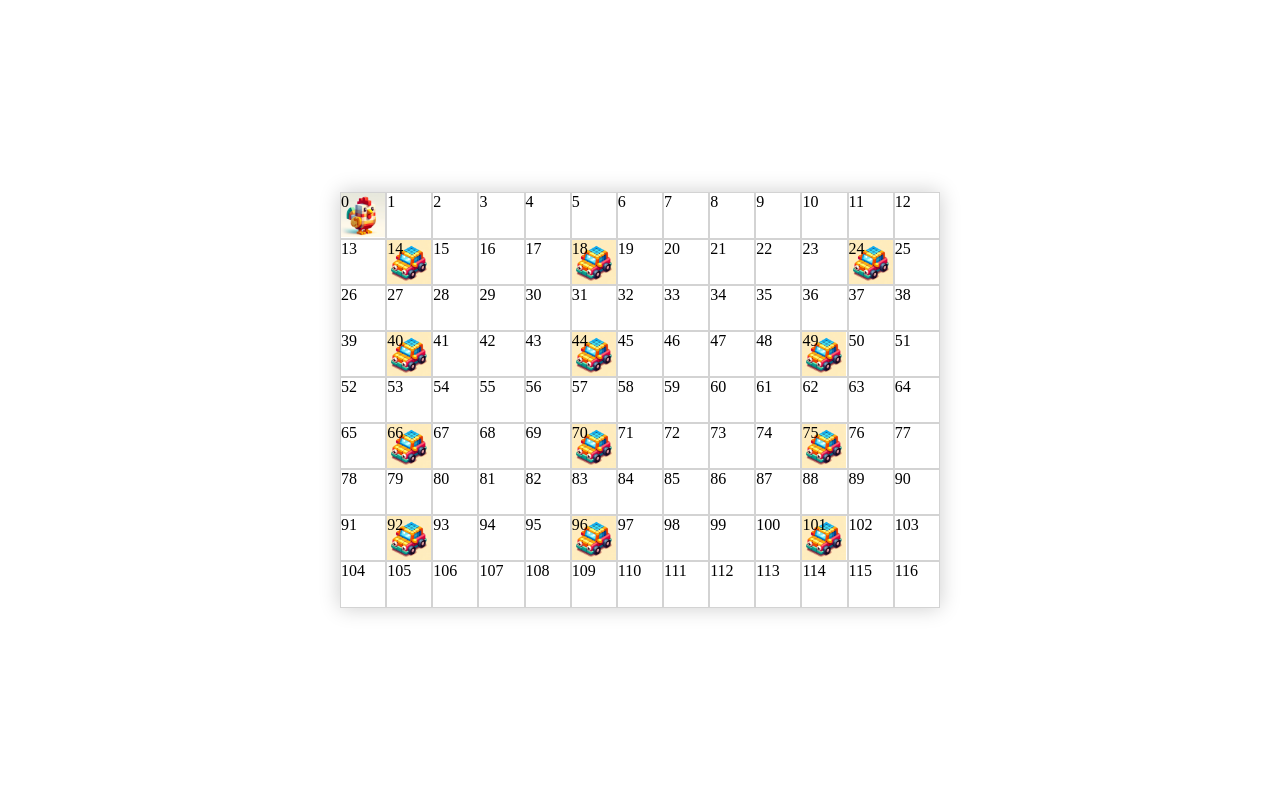
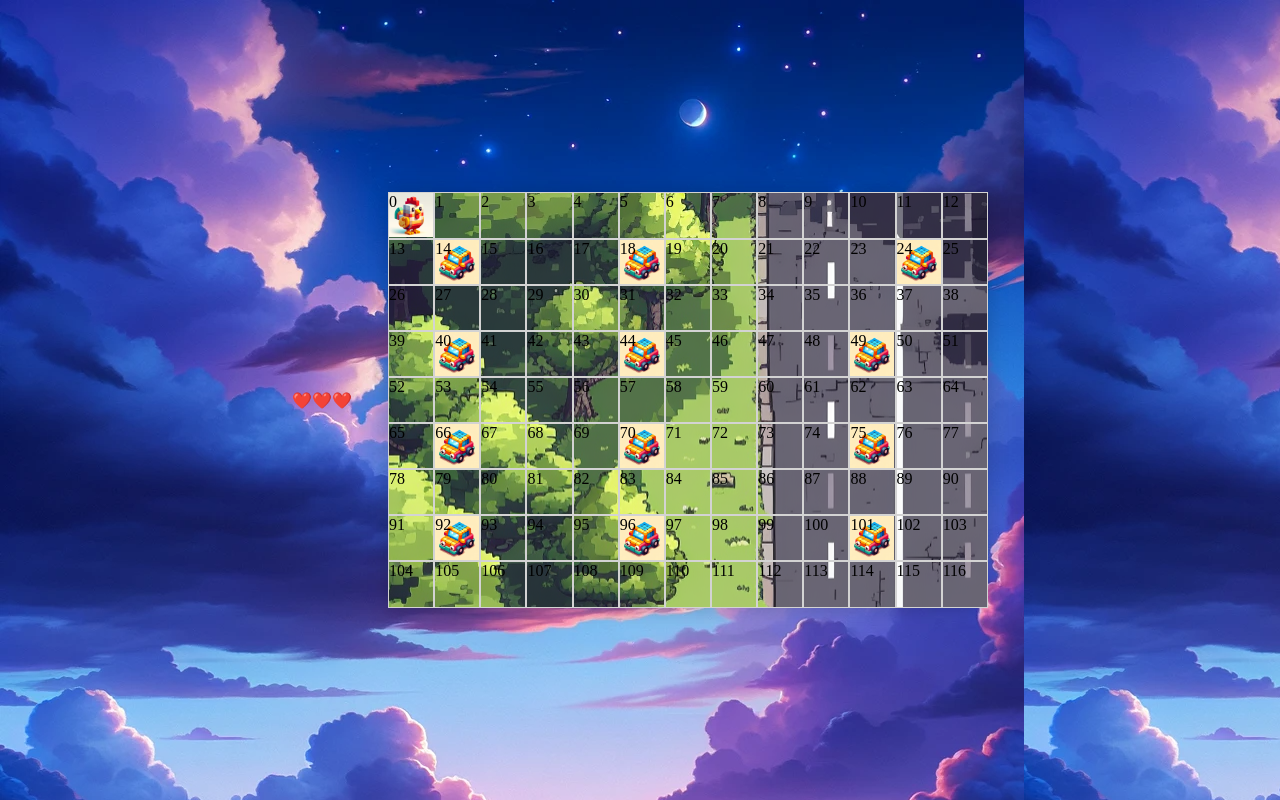
Before and after one commit to husaamali1/Project-1, a plain HTML site: page index.html in a window 1280 px wide. Drawn offline with Linux system fonts and the light colour scheme.

Commit message:
got my chicken moving with arrow keys also have enemies moving and done some styling

```diff
--- a/index.html
+++ b/index.html
@@ -2,13 +2,16 @@
 <html lang="en" dir="ltr">
 <head>
   <meta charset="utf-8">
-  <title>Frogger</title>
+  <title>Criss Cross</title>
   <meta name="viewport" content="width=device-width, initial-scale=1.0">
   <link rel="stylesheet" href="style/main.css">
   <script defer src="script/app.js" charset="UTF-8"></script>
 </head>
 <body>
   <main class="grid-container">
+    <div class="current-game">
+      <p class="lives-display">❤️❤️❤️</p>
+    </div>
     <section class="grid">
     </section>
   </main>
--- a/script/app.js
+++ b/script/app.js
@@ -1,5 +1,6 @@
 // * Elements
 const grid = document.querySelector('.grid')
+const livesDisplay = document.querySelector('.lives-display')
 const cells = []
 
 // ! Variables
@@ -9,13 +10,28 @@ const cellcount = width * height
 const startingPos = 0
 let currentPos = startingPos
 
-
 // const car1Pos = 91
 // let car = car1Pos
 const car1Pos = [91, 95, 99]
 const car2Pos = [65, 69, 73]
 const car3Pos = [39, 43, 47]
 const car4Pos = [14, 17, 21]
+
+//! let lives = 3
+// let gameActive = false
+
+// function restVariables() {
+//   lives = 3
+//   livesDisplay.innerText = '❤️❤️❤️'
+// }
+
+// function startGame(evt) {
+//   if (!gameActive) {
+//     restVariables()
+//     gameActive = true
+//     const carHit = removeLive()
+//   }
+//! }
 
 
 // # Create a function to display my grid
@@ -33,6 +49,7 @@ function createGrid() {
   car1Pos.forEach(pos => addCar(pos))
   car2Pos.forEach(pos => addCar(pos))
   car3Pos.forEach(pos => addCar(pos))
+  car4Pos.forEach(pos => addCar(pos))
   setInterval(moveCars, 500)
 }
 
@@ -70,7 +87,6 @@ function moveCars() {
   })
 }
 
-
 // Chicken movements
 function keyPress(evt) {
   const key = evt.code
--- a/style/main.css
+++ b/style/main.css
@@ -11,11 +11,13 @@ body {
   display: flex;
   justify-content: center;
   align-items: center;
+  background-image: url('../images/background.png');
 }
 
 .grid {
   box-shadow: 0 0 20px 0 rgba(0, 0, 0, 0.2);
   width: 600px;
+  background-image:url('../images/grid.png');
 }
 
 .grid div {
@@ -35,3 +37,7 @@ body {
   background-repeat: no-repeat;
   background-size: contain;
 }
+
+.lives-display{
+  width: 96px;
+}
```
Also changed, not shown: images/background.png (added), images/grid.png (added).
